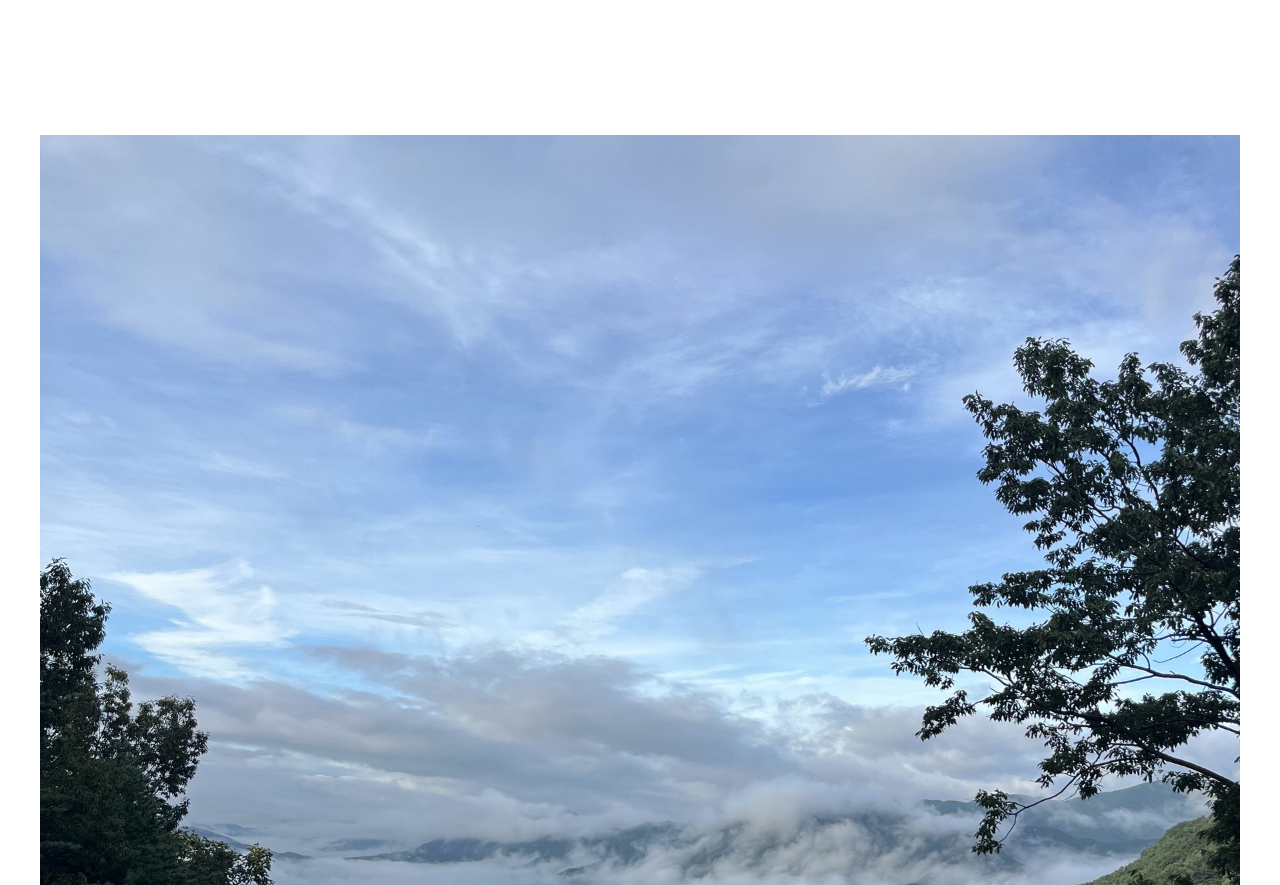
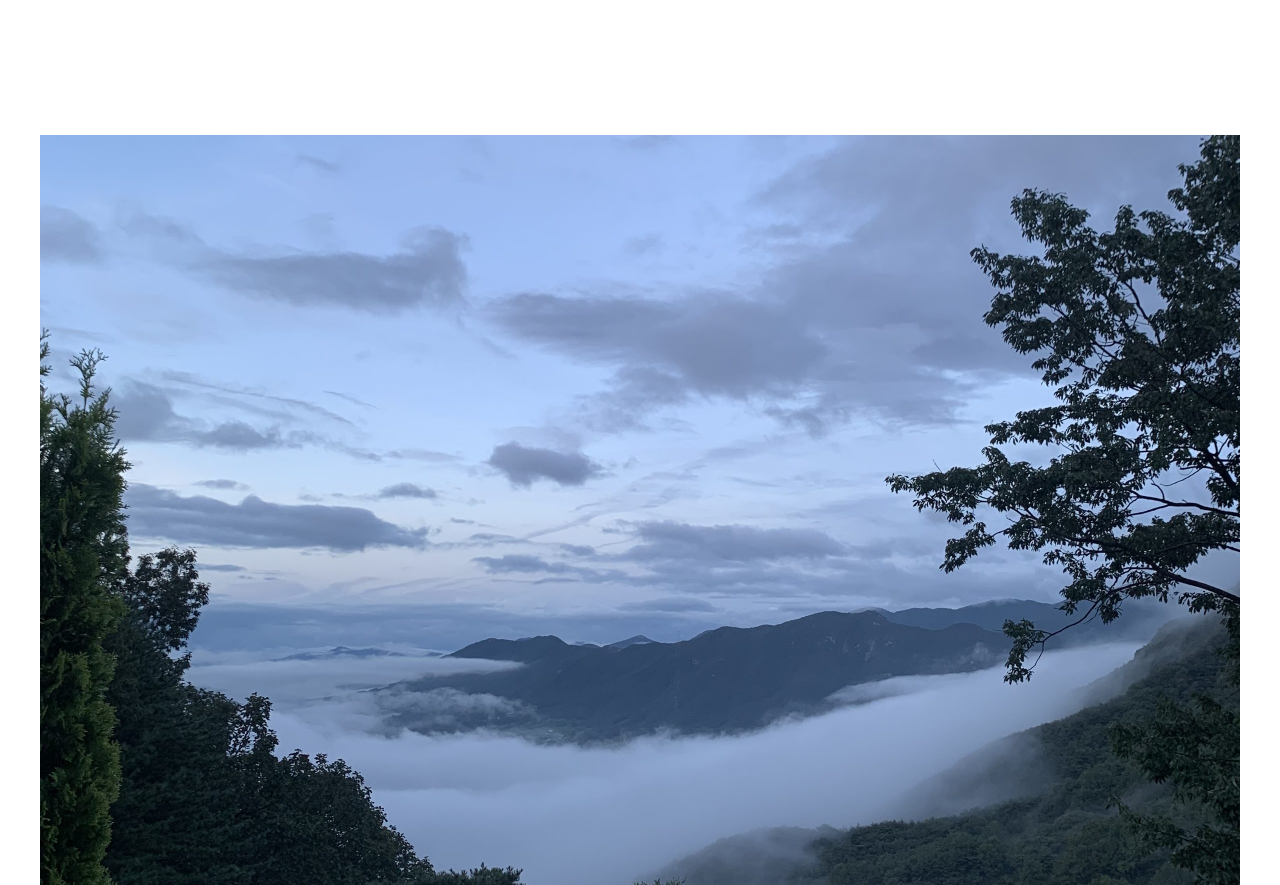
Before and after one commit to chopa-pa/staysolsoop-site, a plain HTML site: page story.html in a window 1280 px wide. Shown: the part 4020-4905 px from the top of the page. Drawn offline with Linux system fonts and the light colour scheme; a web font is replaced by a local one.

Commit message:
이야기 운무 사진: 비 갠 아침 구름바다(8/29)로

```diff
--- a/story.html
+++ b/story.html
@@ -46,7 +46,7 @@
 <section class="col chapter"><h2>소나무 한 그루</h2><div class="poem"><p>원래 집 마당에 있던 소나무입니다.</p><p>자르고 지으면 편했을 거예요.<br>공간도 넓어지고, 비용도 적게 들고요.</p><p>그래도 소나무를 살리기로 했습니다.<br>소나무를 비켜서 집을 짓고,<br>그쪽에 창을 두어<br>소나무를 바라보게 했습니다.</p></div></section>
 <figure class="ph ph-l"><div class="ph-box" style="aspect-ratio:3 / 2"><img src="img/p02.jpg" alt="소나무 아래 지붕과 지리산 능선" width="1800" height="1200" loading="lazy" decoding="async"></div></figure>
 <section class="col chapter"><h2>매번 다른 산</h2><div class="poem"><p>창밖 풍경은 계절마다,<br>하루에도 시시각각 달라집니다.</p><p>운무가 골짜기를 채우는 아침,<br>비 내리는 오후,<br>불을 끈 밤.</p><p>같은 자리에서<br>매번 다른 산을 봅니다.</p></div></section>
-<figure class="ph ph-l"><div class="ph-box" style="aspect-ratio:16 / 10"><img src="img/fogsea.jpg" alt="골짜기를 채운 아침 운무" width="1800" height="1728" loading="lazy" decoding="async" style="object-position:50% 70%"></div></figure>
+<figure class="ph ph-l"><div class="ph-box" style="aspect-ratio:16 / 10"><img src="img/fogmorning.jpg" alt="비 갠 아침, 골짜기를 채운 운무와 그 위로 솟은 능선" width="2400" height="1500" loading="lazy" decoding="async"></div></figure>
 <section class="col poem"><p>해가 능선 너머로 넘어가면<br>구름이 먼저 물들고,<br>산은 천천히 어두워집니다.</p><p>데크에 서면 이 풍경이 눈앞에 있고,<br>집 안에서는 창에 그대로 담깁니다.</p><p>처음 이 집을 만났을 때<br>마음을 붙든 것도<br>이 시간의 풍경이었습니다.</p></section>
 <figure class="ph ph-l"><div class="ph-box" style="aspect-ratio:16 / 10"><img src="img/sunset.jpg" alt="능선 너머 저녁 노을" width="1800" height="1013" loading="lazy" decoding="async" style="object-position:55% 50%"></div></figure>
 <section class="col chapter"><h2>스테이솔숲의 아침</h2><div class="poem"><p>아침을 차려 드리지는 않습니다.</p><p>누가 조식을 가져다주고,<br>그 시간에 맞춰 먹는 건<br>조금 부담스럽더라고요.</p><p>그래서 저희는<br>셀프 조식으로 준비했습니다.</p><p>대신 재료만큼은<br>산청에서 나는 건강한 재료로<br>대접하고 싶었습니다.</p></div></section>
```
Also changed, not shown: img/fogmorning.jpg (added).
